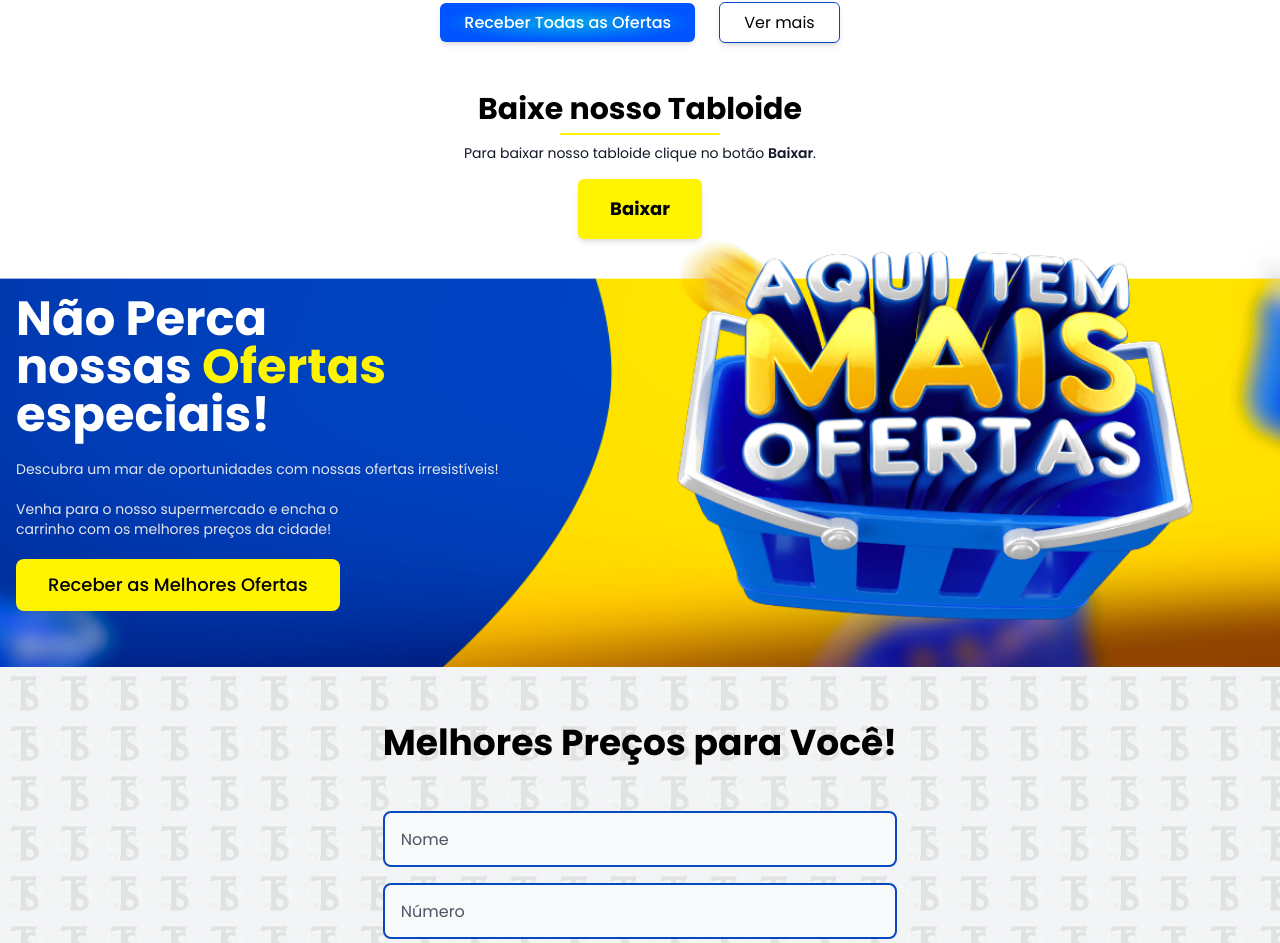
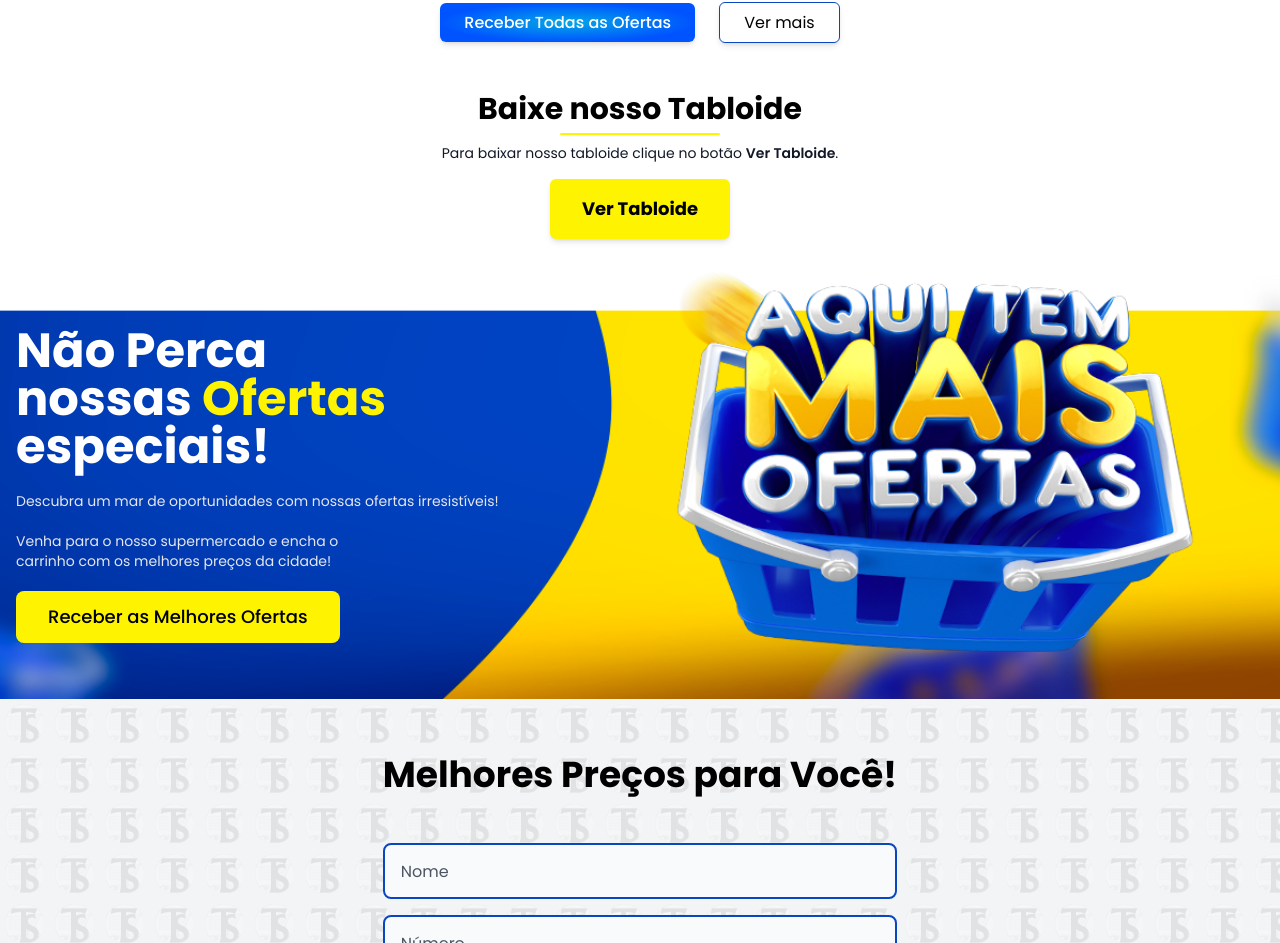
Before and after one commit to clevessonmendonca/Tavares-Supermercado, a Next.js app: page /ofertas in a window 1280 px wide. Shown: the part 1416-2359 px from the top of the page. Built offline with nearby package versions, Linux system fonts and the light colour scheme.

Commit message:
refactor: carrousel refactor

```diff
--- a/src/app/ofertas/page.tsx
+++ b/src/app/ofertas/page.tsx
@@ -39,14 +39,14 @@ export default function Ofertas() {
             </h2>
             <p className="mx-auto mt-4 text-center text-sm text-gray-900">
               Para baixar nosso tabloide clique no botão{" "}
-              <span className="font-semibold">Baixar</span>.
+              <span className="font-semibold">Ver Tabloide</span>.
             </p>
             <div className="mt-4 flex items-center justify-center">
               <Link
-                href="/"
-                className="mx-auto inline-block rounded-md bg-secondary px-8 py-4 text-lg font-bold shadow-md transition-all hover:brightness-125"
+                href="/TABLOIDE.jpg"
+                className="mb-8 mx-auto inline-block rounded-md bg-secondary px-8 py-4 text-lg font-bold shadow-md transition-all hover:scale-105 hover:brightness-90"
               >
-                Baixar
+                Ver Tabloide
               </Link>
             </div>
           </div>
--- a/src/components/Carousel.tsx
+++ b/src/components/Carousel.tsx
@@ -24,7 +24,7 @@ const Carousel = () => {
       },
       loop: true,
       autoplay: {
-        delay: 5000,
+        delay: 100,
         disableOnInteraction: false,
       },
     });
@@ -39,8 +39,7 @@ const Carousel = () => {
       <div className="swiper-container relative w-full">
         <div className="swiper-wrapper">
           {banners.map((banner) => (
-            <div key={banner.path} className="swiper-slide max-w-full">
-              <div className="swiper-slide max-w-full">
+            <div key={banner.path} className="swiper-slide">
               <Image
                 src={banner.path}
                 alt={banner.title}
@@ -49,12 +48,11 @@ const Carousel = () => {
                 height={600}
               />
             </div>
-            </div>
           ))}
         </div>
-        <div className="swiper-pagination"></div>
-        <div className="swiper-button-next !text-white"></div>
-        <div className="swiper-button-prev !text-white"></div>
+        <div className="swiper-pagination" />
+        <div className="swiper-button-next !text-white" />
+        <div className="swiper-button-prev !text-white" />
       </div>
     </div>
   );
--- a/src/components/Header.tsx
+++ b/src/components/Header.tsx
@@ -31,12 +31,12 @@ const Navbar = () => {
           <nav>
             <ul className="flex gap-2 divide-x-2 divide-slate-300 text-xs font-medium leading-3">
               <li>
-                <Link href={"/sobre"} className="hover:brightness-90">
+                <Link href={"/sobre"} rel="preload" className="hover:brightness-90">
                   Sobre o Tavares
                 </Link>
               </li>
               <li className="px-2 hover:brightness-90">
-                <Link href={"/"}>Formas de Pagamento</Link>
+                <Link href={"/"} rel="preload">Formas de Pagamento</Link>
               </li>
             </ul>
           </nav>
```
Also changed, not shown: public/TABLOIDE.jpg (added), 1 other file (tests, documents, lock files or other folders). Lines whose indentation alone changed are shown as unchanged.
